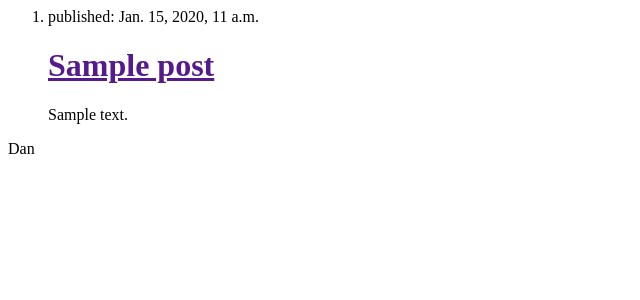
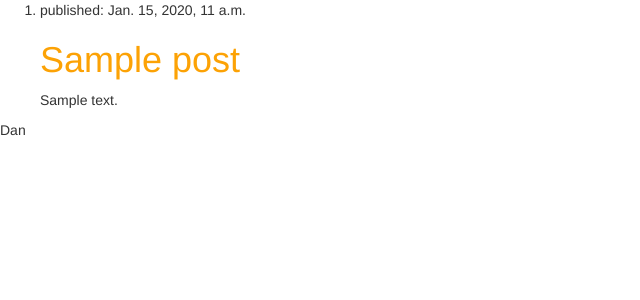
Before and after one commit to exslacker/my-first-blog, a Django app: template blog/templates/blog/post_list.html in a window 1280 px wide. Shown: the top 300 px of the page, without its empty margins (0-640 px from the left). Run offline with Django 3.2, Linux system fonts and the light colour scheme; the template is opened without the code that fills it: values that come from a table or form of the project are taken from there, others are empty; tables that the repository leaves empty hold one stand-in row (values such as "Sample post"); some libraries are stand-ins or nearby versions.

Commit message:
vmi minimális css is

```diff
--- /dev/null
+++ b/blog/static/css/blog.css
@@ -0,0 +1,3 @@
+h1 a {
+    color: #FCA205;
+}
--- a/blog/templates/blog/post_list.html
+++ b/blog/templates/blog/post_list.html
@@ -1,4 +1,11 @@
+{% load staticfiles %}
 <html>
+<head>
+  <link rel="stylesheet" href="//maxcdn.bootstrapcdn.com/bootstrap/3.2.0/css/bootstrap.min.css">
+  <link rel="stylesheet" href="//maxcdn.bootstrapcdn.com/bootstrap/3.2.0/css/bootstrap-theme.min.css">
+  <link rel="stylesheet" href="{% static 'css/blog.css' %}">
+</head>
+<body>
 <ol>
 {% for post in posts %}
   <li>
@@ -9,4 +16,5 @@
 {% endfor %}
 </ol>
   <p>Dan</p>
+</body>
 </html>
```
